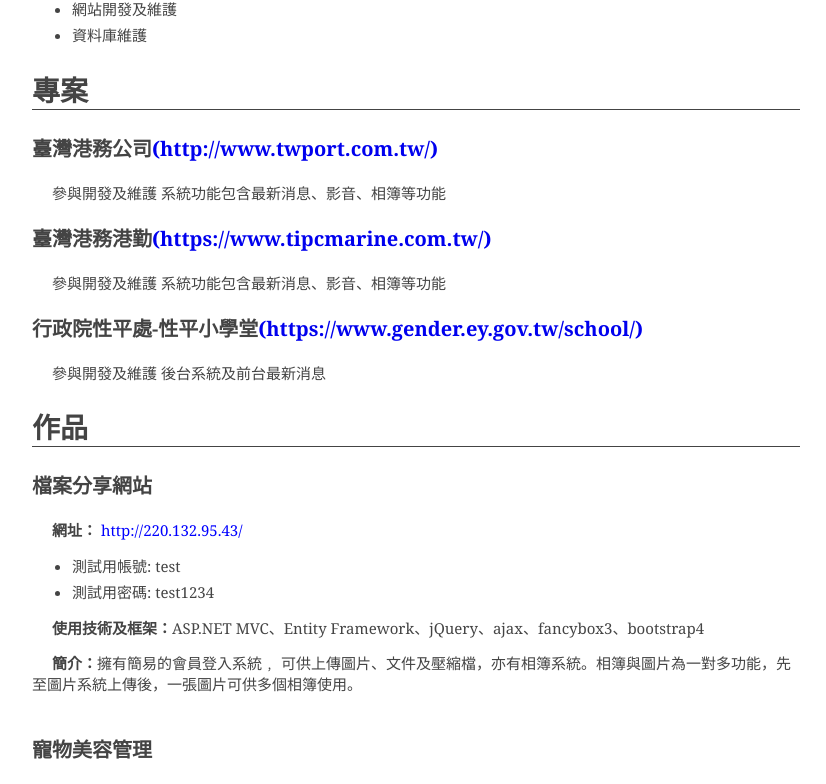
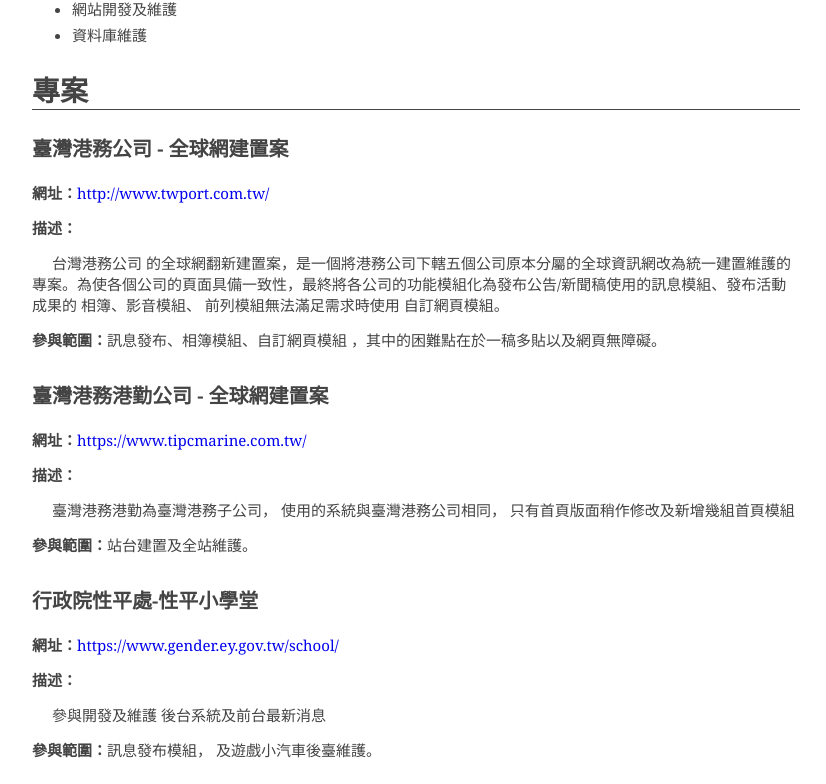
Before and after one commit to racedstar/Resume, a React (Create React App) app: page / in a window 1280 px wide. Shown: the part 739-1523 px from the top of the page, without its empty margins (224-1050 px from the left). Built offline with nearby package versions, Linux system fonts and the light colour scheme.

Commit message:
update project ui and content

```diff
--- a/src/Projects.js
+++ b/src/Projects.js
@@ -2,11 +2,14 @@
 
 class Projects extends Component {
     render() {
-        const{Title, Link, Description} = this.props;
+        const{Title, Link, Description, Range} = this.props;
         return (
             <div>
-                <h3>{Title}<a target="_blank" href={Link}>({Link})</a></h3>
-                <p>{Description}</p>
+                <h3>{Title}</h3>
+                <strong>網址：</strong><a target="_blank" href={Link}>{Link}</a>
+                <p><strong>描述：</strong></p>
+                <p className="indent">{Description}</p>
+                <p><strong>參與範圍：</strong>{Range}</p>
             </div>
         );
     }
--- a/src/Resume.css
+++ b/src/Resume.css
@@ -69,6 +69,10 @@
 	font-weight: bold;
 }
 
-.summary p, .projects p, .demo p{
+.summary p, .projects .indent, .demo p{
 	text-indent: 20px;
 }
+
+.projects div{
+	margin-bottom:30px;
+}
--- a/src/Resume.json
+++ b/src/Resume.json
@@ -76,19 +76,22 @@
     ],
     "Projects":[
         {
-            "Title":"臺灣港務公司",
-            "Link":"http://www.twport.com.tw/",
-            "Description":"參與開發及維護 系統功能包含最新消息、影音、相簿等功能"
+            "Title": "臺灣港務公司 - 全球網建置案",
+            "Link": "http://www.twport.com.tw/",
+            "Description": "台灣港務公司 的全球網翻新建置案，是一個將港務公司下轄五個公司原本分屬的全球資訊網改為統一建置維護的專案。為使各個公司的頁面具備一致性，最終將各公司的功能模組化為發布公告/新聞稿使用的訊息模組、發布活動成果的 相簿、影音模組、 前列模組無法滿足需求時使用 自訂網頁模組。",
+            "Range": "訊息發布、相簿模組、自訂網頁模組 ，其中的困難點在於一稿多貼以及網頁無障礙。"
         },
         {
-            "Title":"臺灣港務港勤",
+            "Title":"臺灣港務港勤公司 - 全球網建置案",
             "Link":"https://www.tipcmarine.com.tw/",
-            "Description":"參與開發及維護 系統功能包含最新消息、影音、相簿等功能"
+            "Description":"臺灣港務港勤為臺灣港務子公司， 使用的系統與臺灣港務公司相同， 只有首頁版面稍作修改及新增幾組首頁模組",
+            "Range": "站台建置及全站維護。"
         },
         {
             "Title":"行政院性平處-性平小學堂",
             "Link":"https://www.gender.ey.gov.tw/school/",
-            "Description":"參與開發及維護 後台系統及前台最新消息"
+            "Description":"參與開發及維護 後台系統及前台最新消息",
+            "Range": "訊息發布模組， 及遊戲小汽車後臺維護。"
         }
     ],
     "Education":[
```
Also changed, not shown: src/App.js (+0 -17 lines).
